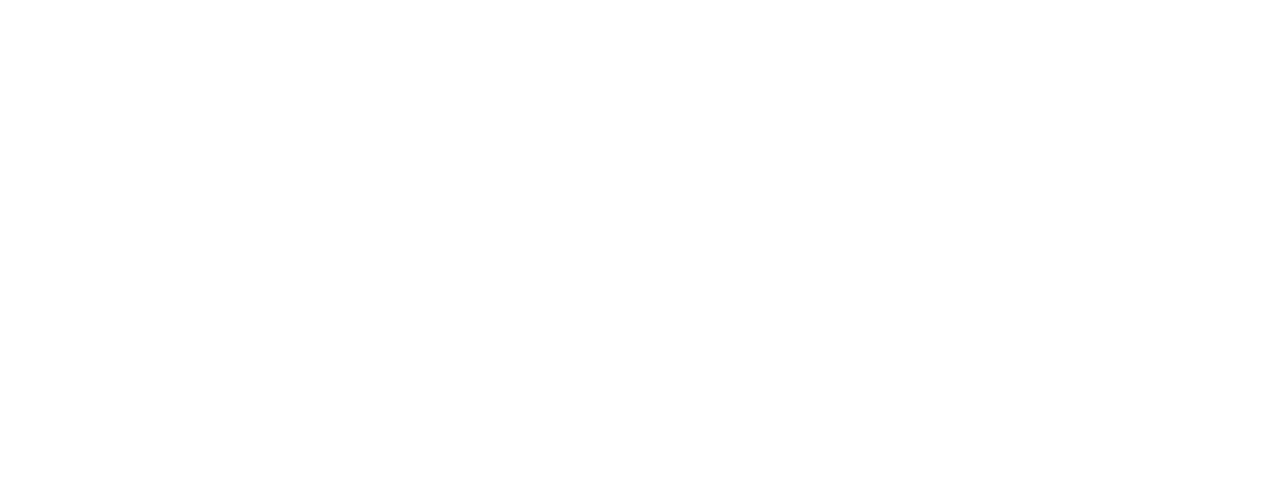
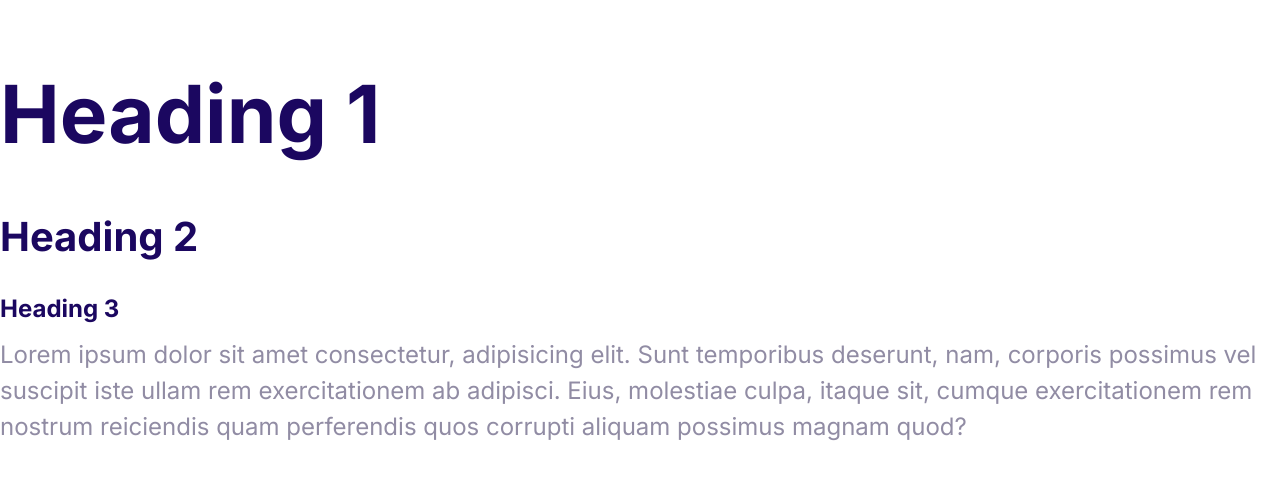
Before and after one commit to hichem-bouzourine/Moshify, a plain HTML site: page index.html in a window 1280 px wide. Drawn offline with Linux system fonts and the light colour scheme.

Commit message:
Define styles for fonts.

```diff
--- a/CSS/styles.css
+++ b/CSS/styles.css
@@ -5,6 +5,50 @@
   --color-headings: #1b0760;
   --color-body: #918ca4;
 }
+
+html {
+  font-size: 62.5%;
+}
+
 body {
-  background-color: beige;
+  font-family: Inter, Arial, Helvetica, sans-serif;
+  color: var(--color-body);
+  font-size: 2.4rem;
+  line-height: 1.5;
 }
+
+h1,
+h2,
+h3 {
+  color: var(--color-headings);
+  margin-bottom: 1rem;
+}
+
+h1 {
+  font-size: 7rem;
+}
+
+h2 {
+  font-size: 4rem;
+}
+
+h3 {
+  font-size: 3rem;
+}
+
+p {
+  margin-top: 1rem;
+}
+
+@media screen and (min-width: 1024px) {
+  h1 {
+    font-size: 8rem;
+  }
+  h2 {
+    font-size: 4rem;
+  }
+
+  h3 {
+    font-size: 2.4rem;
+  }
+}
--- a/index.html
+++ b/index.html
@@ -5,6 +5,25 @@
     <meta http-equiv="X-UA-Compatible" content="IE=edge" />
     <meta name="viewport" content="width=device-width, initial-scale=1.0" />
     <title>Moshify</title>
+    <link rel="preconnect" href="https://fonts.googleapis.com" />
+    <link rel="preconnect" href="https://fonts.gstatic.com" crossorigin />
+    <link
+      href="https://fonts.googleapis.com/css2?family=Inter:wght@400;700&display=swap"
+      rel="stylesheet"
+    />
+    <link rel="stylesheet" href="/CSS/normalize.css" />
+    <link rel="stylesheet" href="/CSS/styles.css" />
   </head>
-  <body></body>
+  <body>
+    <h1>Heading 1</h1>
+    <h2>Heading 2</h2>
+    <h3>Heading 3</h3>
+    <p>
+      Lorem ipsum dolor sit amet consectetur, adipisicing elit. Sunt temporibus
+      deserunt, nam, corporis possimus vel suscipit iste ullam rem
+      exercitationem ab adipisci. Eius, molestiae culpa, itaque sit, cumque
+      exercitationem rem nostrum reiciendis quam perferendis quos corrupti
+      aliquam possimus magnam quod?
+    </p>
+  </body>
 </html>
```
